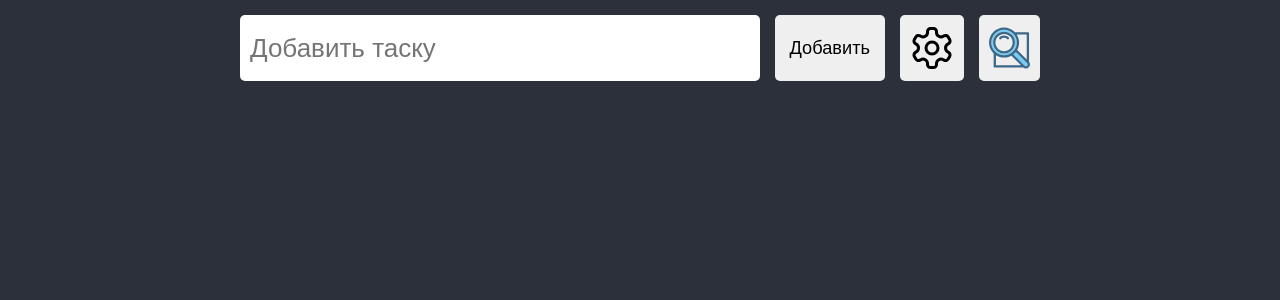
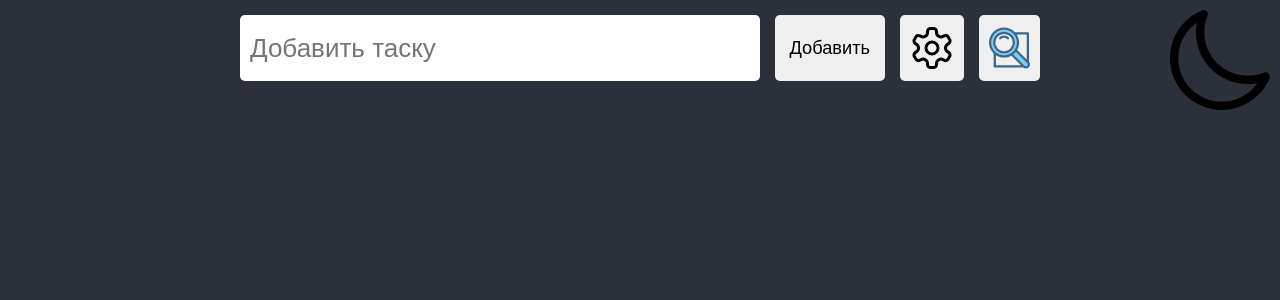
Before and after one commit to Polotenhicko/my-first-react-app, a React (Create React App) app: page / in a window 1280 px wide. Shown: the top 300 px of the page. Built offline with nearby package versions, Linux system fonts and the light colour scheme; the HTML template or start-up script is replaced by a standard one.

Commit message:
добавил использование контекста

```diff
--- a/src/App.js
+++ b/src/App.js
@@ -5,6 +5,8 @@ import { LOCALNAME_TASKS, LOCALNAME_OPTIONS, optionsDefaultModel } from './const
 import { getTasksArray, getOptionsObject } from './services/index';
 import { Modal } from './components/Modal/Modal';
 import { ModalSettings } from './components/Modal/ModalSettings';
+import { ThemeToggle } from './components/ThemeToggle';
+import { ThemeContext } from './theme-context';
 
 export default class App extends React.Component {
   constructor(props) {
@@ -34,6 +36,7 @@ export default class App extends React.Component {
       isModal: false,
       searchValue: '',
       options,
+      theme: 'dark',
     };
     const idList = taskArray.map((taskObj) => taskObj.id);
     this.maxId = idList.length ? Math.max(...idList) : -1;
@@ -115,10 +118,13 @@ export default class App extends React.Component {
     this.setState((state) => {
       const options = { ...state.options };
       options[option] = value;
-      console.log(options);
       localStorage.setItem(LOCALNAME_OPTIONS, JSON.stringify(options));
       return { options };
     });
+  };
+
+  changeTheme = (theme) => {
+    this.setState({ theme });
   };
 
   render() {
@@ -127,6 +133,7 @@ export default class App extends React.Component {
       : this.state.taskArray;
     const placeholderText = this.state.isSearch ? 'Поиск' : 'Добавить таску';
     return (
+      <ThemeContext.Provider value={this.state.theme}>
         <div className="App">
           <HeaderControl
             onSetNewTask={this.handleSetNewTask}
@@ -141,6 +148,7 @@ export default class App extends React.Component {
             onCompleteTask={this.handleSwitchCompleteTask}
             onDeleteTask={this.handleDeleteTask}
           />
+          <ThemeToggle onChangeTheme={this.changeTheme} />
           {this.state.isModal && (
             <Modal>
               <ModalSettings
@@ -151,6 +159,7 @@ export default class App extends React.Component {
             </Modal>
           )}
         </div>
+      </ThemeContext.Provider>
     );
   }
 }
--- /dev/null
+++ b/src/assets/icons/SvgMoon.js
@@ -0,0 +1,17 @@
+export function SvgMoon() {
+  return (
+    <svg
+      xmlns="http://www.w3.org/2000/svg"
+      fill="#000000"
+      version="1.1"
+      id="Capa_1"
+      viewBox="0 0 383.852 383.852"
+    >
+      <g>
+        <g>
+          <path d="M382.667,248.54c-2.528-6.168-8.48-9.896-14.776-9.904c-0.032,0-0.064-0.008-0.096-0.008c-0.104,0-0.192,0.04-0.296,0.048    c-1.232,0.032-2.464,0.232-3.688,0.56c-0.456,0.12-0.888,0.24-1.328,0.392c-0.224,0.08-0.456,0.112-0.688,0.2    c-20.072,8.248-41.392,12.432-63.384,12.432c-91.976,0-166.808-74.832-166.808-166.808c0-21.992,4.176-43.312,12.432-63.384    c0.12-0.28,0.16-0.576,0.256-0.864c0.12-0.352,0.224-0.704,0.32-1.072c0.36-1.32,0.584-2.648,0.6-3.976    c0-0.056,0.024-0.112,0.024-0.176c0-0.016-0.008-0.04-0.008-0.056c0-0.96-0.112-1.904-0.288-2.832c-0.04-0.2-0.072-0.4-0.112-0.6    c-0.208-0.92-0.472-1.832-0.84-2.696c-0.144-0.336-0.344-0.624-0.504-0.944c-1.672-3.336-4.44-6.144-8.168-7.672    c-4.36-1.784-9.024-1.464-12.96,0.416c-0.04,0.016-0.088,0.024-0.128,0.048c-23.912,9.832-45.496,24.264-64.152,42.92    c-77.432,77.528-77.432,203.672,0.008,281.216c38.768,38.72,89.68,58.072,140.6,58.072s101.84-19.36,140.616-58.08    c18.592-18.6,33-40.112,42.832-63.944c0.048-0.088,0.064-0.192,0.104-0.288c0.456-0.952,0.824-1.944,1.088-2.976    c0.016-0.08,0.048-0.152,0.072-0.232C384.155,255.18,383.995,251.772,382.667,248.54z M316.691,303.148    c-65.064,64.968-170.92,64.968-235.968,0c-64.976-65.056-64.976-170.912-0.008-235.96c6.944-6.944,14.448-13.064,22.312-18.576    c-2.256,12.064-3.424,24.36-3.424,36.848c0,109.624,89.184,198.808,198.808,198.808c12.48,0,24.784-1.168,36.848-3.424    C329.739,288.7,323.635,296.204,316.691,303.148z" />
+        </g>
+      </g>
+    </svg>
+  );
+}
--- /dev/null
+++ b/src/assets/icons/SvgSun.js
@@ -0,0 +1,7 @@
+export function SvgSun() {
+  return (
+    <svg xmlns="http://www.w3.org/2000/svg" fill="#000000" viewBox="0 0 24 24">
+      <path d="M12,18a6,6,0,1,0-6-6A6.006,6.006,0,0,0,12,18ZM12,8a4,4,0,1,1-4,4A4,4,0,0,1,12,8ZM11,3V2a1,1,0,0,1,2,0V3a1,1,0,0,1-2,0Zm1,17a1,1,0,0,1,1,1v1a1,1,0,0,1-2,0V21A1,1,0,0,1,12,20ZM17.657,6.343a1,1,0,0,1,0-1.414l.707-.707a1,1,0,0,1,1.414,1.414l-.707.707a1,1,0,0,1-1.414,0ZM6.343,17.657a1,1,0,0,1,0,1.414l-.707.707a1,1,0,0,1-1.414-1.414l.707-.707A1,1,0,0,1,6.343,17.657ZM23,12a1,1,0,0,1-1,1H21a1,1,0,0,1,0-2h1A1,1,0,0,1,23,12ZM1,12a1,1,0,0,1,1-1H3a1,1,0,0,1,0,2H2A1,1,0,0,1,1,12Zm18.071,5.657.707.707a1,1,0,1,1-1.414,1.414l-.707-.707a1,1,0,0,1,1.414-1.414ZM4.222,5.636A1,1,0,0,1,5.636,4.222l.707.707A1,1,0,1,1,4.929,6.343Z" />
+    </svg>
+  );
+}
--- /dev/null
+++ b/src/components/ThemeToggle.js
@@ -0,0 +1,24 @@
+import React from 'react';
+import { ThemeContext } from '../theme-context';
+import { SvgMoon } from '../assets/icons/SvgMoon';
+import { SvgSun } from '../assets/icons/SvgSun';
+
+export class ThemeToggle extends React.Component {
+  static contextType = ThemeContext;
+
+  handleClickTheme = () => {
+    const nextTheme = this.context == 'dark' ? 'light' : 'dark';
+    this.props.onChangeTheme(nextTheme);
+  };
+
+  render() {
+    const ThemeSvg = this.context == 'dark' ? SvgMoon : SvgSun;
+    return (
+      <div className="theme-toggle" onClick={this.handleClickTheme}>
+        <div className="theme-toggle-wrapper">
+          <ThemeSvg />
+        </div>
+      </div>
+    );
+  }
+}
--- a/src/index.css
+++ b/src/index.css
@@ -82,6 +82,7 @@ li {
 .todo-header .todo-submit {
   padding: 10px 15px;
   font-size: 70%;
+  user-select: none;
 }
 
 .task-list {
@@ -137,6 +138,7 @@ li {
   align-items: center;
   width: 100%;
   height: 100%;
+  user-select: none;
 }
 
 .task-list .task-item .btn-task {
@@ -251,3 +253,12 @@ li {
   top: 10px;
   cursor: pointer;
 }
+
+.theme-toggle {
+  position: absolute;
+  top: 10px;
+  right: 10px;
+  width: 100px;
+  height: 100px;
+  cursor: pointer;
+}
--- /dev/null
+++ b/src/theme-context.js
@@ -0,0 +1,3 @@
+import React from 'react';
+
+export const ThemeContext = React.createContext('light');
```
Lines whose indentation alone changed are shown as unchanged.
